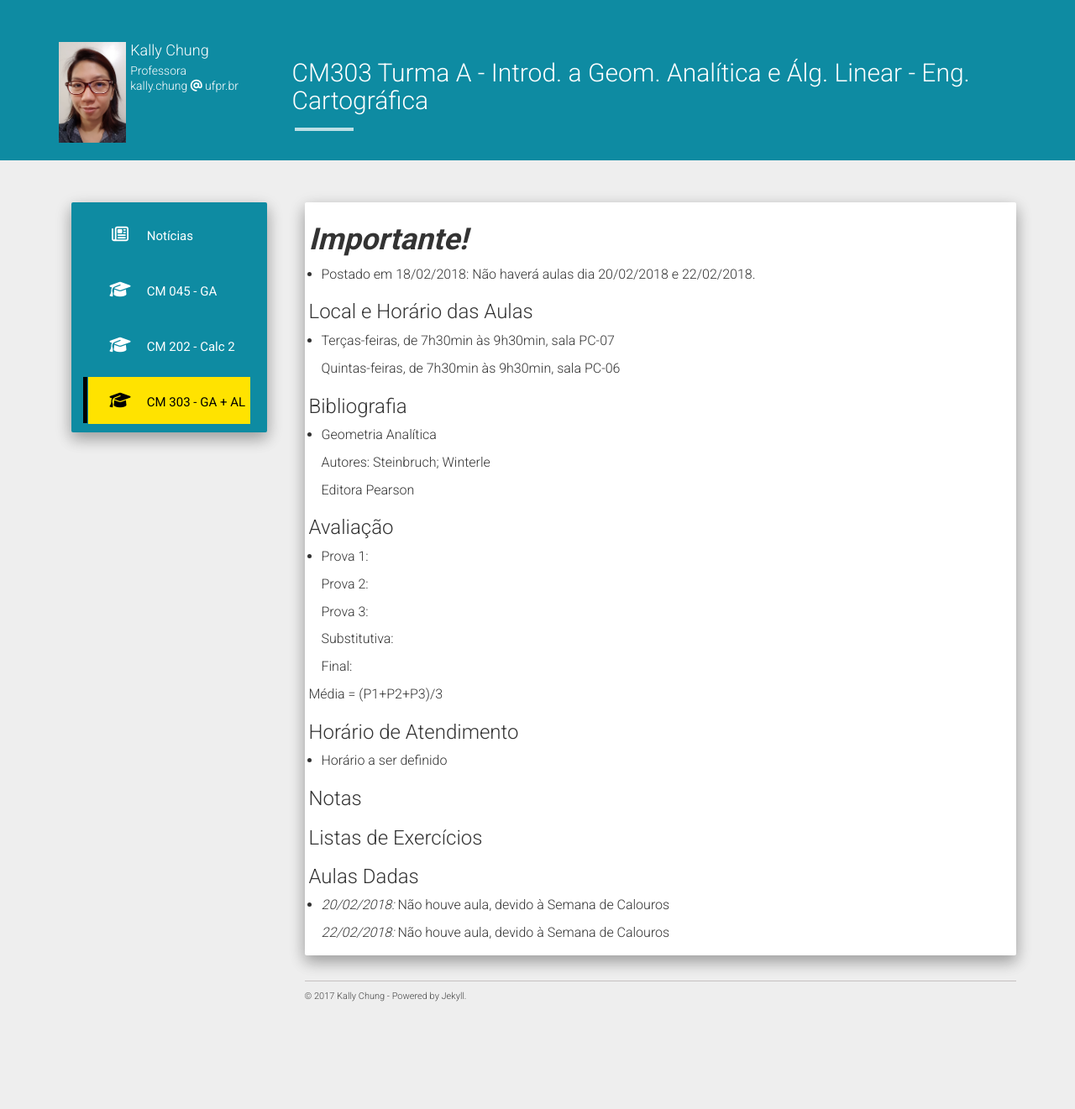
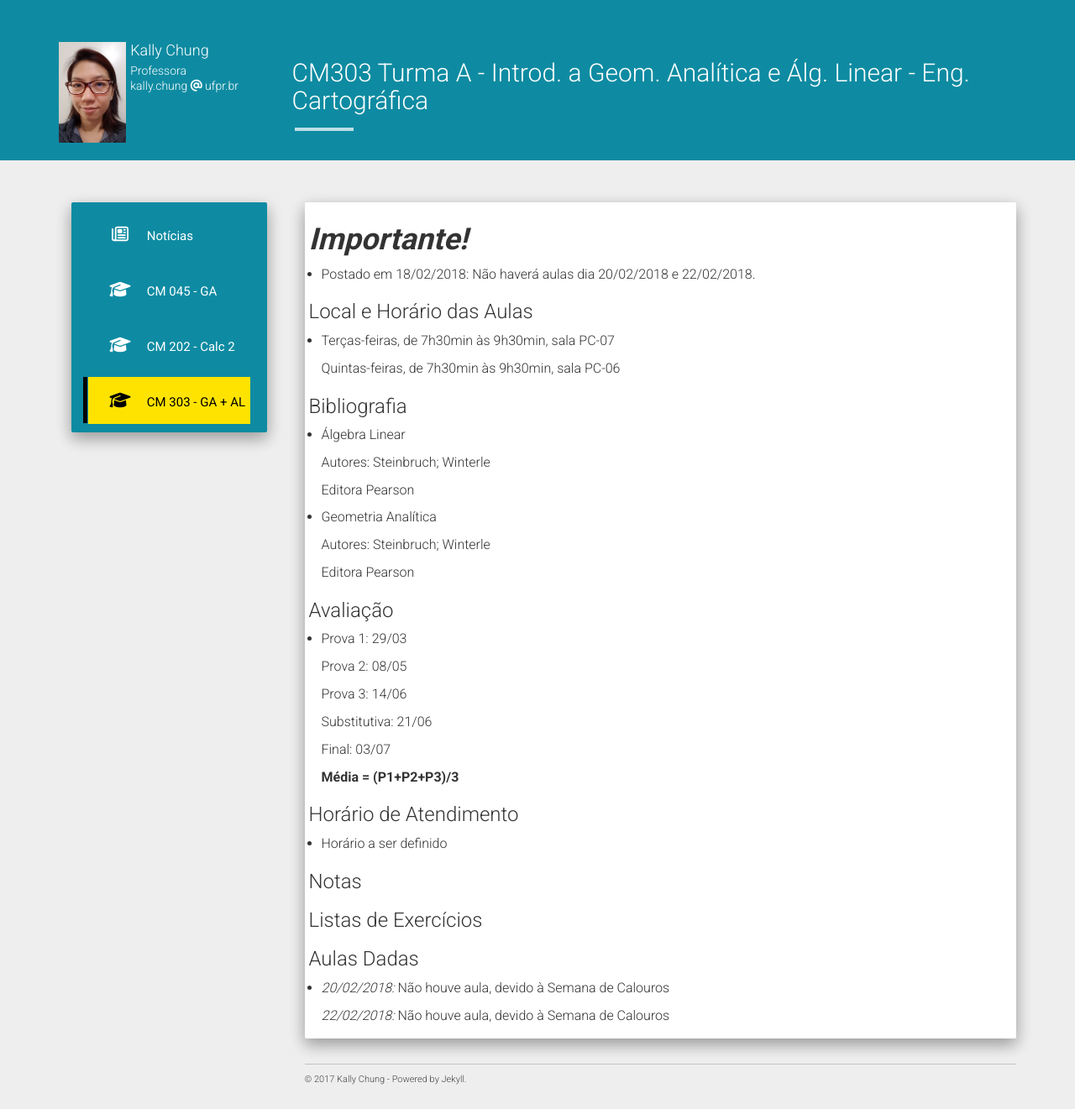
Before and after one commit to chunggnuhc/chunggnuhc.github.io, a Jekyll site: the page built from CM303-GAeAL-1sem2018.md, in a window 1280 px wide. Shown: the whole page at 84% size. Built offline with Jekyll 4.4.1, drawn with Linux system fonts in a browser that asks for light colours; nearby versions of some CDN libraries; before the commit the page ends 1222 px from its top, so only the background shows below that.

Commit message:
Add Provas e Monitoria - CM303

```diff
--- a/CM303-GAeAL-1sem2018.md
+++ b/CM303-GAeAL-1sem2018.md
@@ -13,6 +13,12 @@ permalink: /CM303-GAeAL-1sem2018/
 
 <h3>Bibliografia</h3>
 
+- Álgebra Linear
+
+  Autores: Steinbruch; Winterle
+
+  Editora Pearson
+
 - Geometria Analítica
 
   Autores: Steinbruch; Winterle
@@ -21,17 +27,17 @@ permalink: /CM303-GAeAL-1sem2018/
 
 <h3>Avaliação</h3>
 
-- Prova 1:
+- Prova 1: 29/03
 
-  Prova 2:
+  Prova 2: 08/05
 
-  Prova 3:
+  Prova 3: 14/06
 
-  Substitutiva:
+  Substitutiva: 21/06
 
-  Final:
+  Final: 03/07
 
-Média = (P1+P2+P3)/3
+  <b>Média = (P1+P2+P3)/3</b>
 
 <h3>Horário de Atendimento</h3>
 
```
